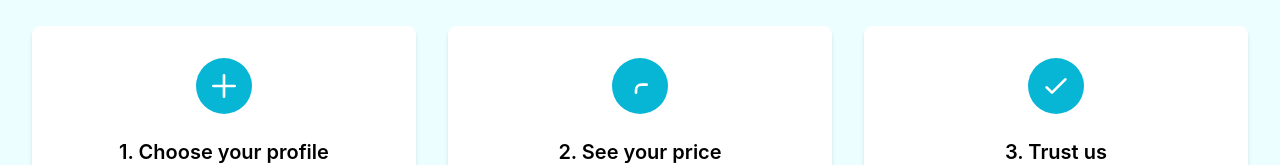
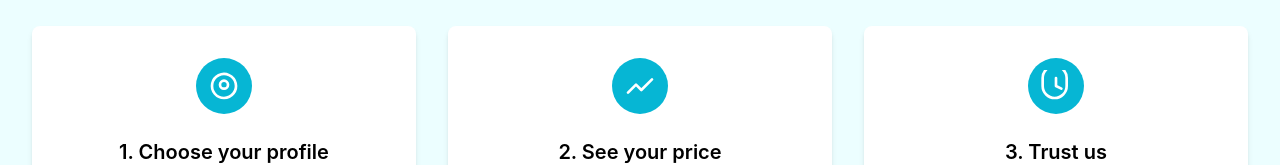
Before and after one commit to engie-codespace/green-power-test-lp-acme8, a React (Create React App) app: page /#/ in a window 1280 px wide. Shown: the part 606-771 px from the top of the page. Built offline with nearby package versions, Linux system fonts and the light colour scheme.

Commit message:
Add descriptive icons and update text for profile selection and AI forecasting steps

```diff
--- a/src/pages/HomePage.tsx
+++ b/src/pages/HomePage.tsx
@@ -35,7 +35,11 @@ const HomePage: React.FC = () => {
           <div className="grid grid-cols-1 md:grid-cols-3 gap-8">
             <div className="bg-white p-8 rounded-lg shadow-md text-center">
               <div className="h-14 w-14 bg-primary rounded-full flex items-center justify-center mb-6 mx-auto">
-                <svg className="h-8 w-8 text-white" fill="none" viewBox="0 0 24 24" stroke="currentColor"><path strokeLinecap="round" strokeLinejoin="round" strokeWidth={2} d="M12 4v16m8-8H4" /></svg>
+                {/* Profile icon for profile selection */}
+                <svg className="h-8 w-8 text-white" fill="none" viewBox="0 0 24 24" stroke="currentColor">
+                  <path strokeLinecap="round" strokeLinejoin="round" strokeWidth={2} d="M5.121 17.804A9 9 0 1112 21a9 9 0 01-6.879-3.196z" />
+                  <path strokeLinecap="round" strokeLinejoin="round" strokeWidth={2} d="M15 11a3 3 0 11-6 0 3 3 0 016 0z" />
+                </svg>
               </div>
               <h3 className="text-xl font-semibold mb-4">1. Choose your profile</h3>
               <ul className="text-left text-gray-600 list-disc list-inside mb-4">
@@ -46,14 +50,20 @@ const HomePage: React.FC = () => {
             </div>
             <div className="bg-white p-8 rounded-lg shadow-md text-center">
               <div className="h-14 w-14 bg-primary rounded-full flex items-center justify-center mb-6 mx-auto">
-                <svg className="h-8 w-8 text-white" fill="none" viewBox="0 0 24 24" stroke="currentColor"><path strokeLinecap="round" strokeLinejoin="round" strokeWidth={2} d="M9 17v-2a4 4 0 014-4h4" /></svg>
+                {/* Chart/Trending Up icon for price/forecast */}
+                <svg className="h-8 w-8 text-white" fill="none" viewBox="0 0 24 24" stroke="currentColor">
+                  <path strokeLinecap="round" strokeLinejoin="round" strokeWidth={2} d="M3 17l6-6 4 4 8-8" />
+                </svg>
               </div>
               <h3 className="text-xl font-semibold mb-4">2. See your price</h3>
               <p className="text-gray-600">Our AI forecasts your coonsumption and market price for you.</p>
             </div>
             <div className="bg-white p-8 rounded-lg shadow-md text-center">
               <div className="h-14 w-14 bg-primary rounded-full flex items-center justify-center mb-6 mx-auto">
-                <svg className="h-8 w-8 text-white" fill="none" viewBox="0 0 24 24" stroke="currentColor"><path strokeLinecap="round" strokeLinejoin="round" strokeWidth={2} d="M5 13l4 4L19 7" /></svg>
+                {/* Shield/Check icon for trust/safety */}
+                <svg className="h-8 w-8 text-white" fill="none" viewBox="0 0 24 24" stroke="currentColor">
+                  <path strokeLinecap="round" strokeLinejoin="round" strokeWidth={2} d="M12 6v6l4 2m4-8v6a9 9 0 11-18 0V6a9 9 0 0118 0z" />
+                </svg>
               </div>
               <h3 className="text-xl font-semibold mb-4">3. Trust us</h3>
               <p className="text-gray-600">We will always choose the best provider for you.</p>
```
